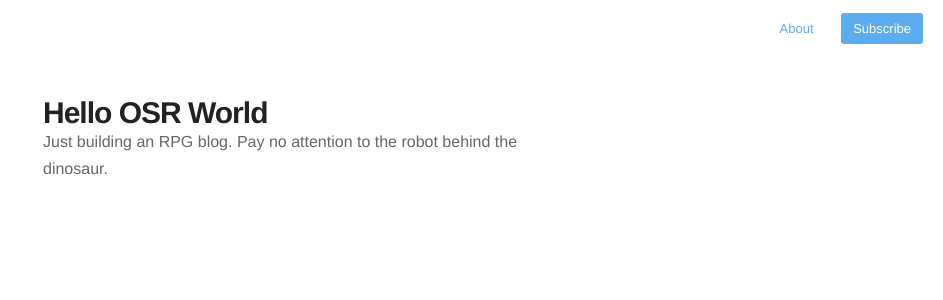
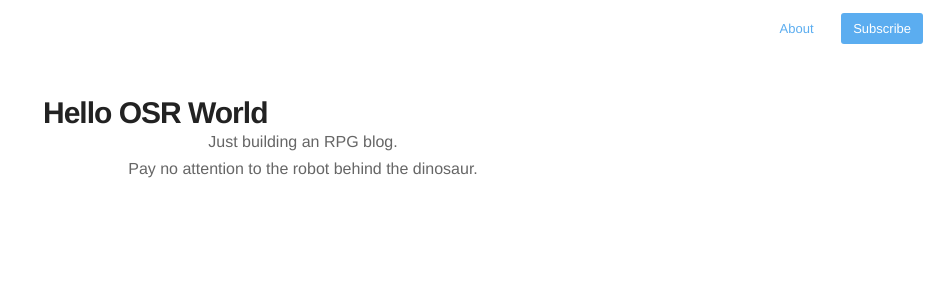
Before and after one commit to FantasyRobotFighter/fantasyrobotfighter.github.io, a Jekyll site: the page built from index.html, in a window 1280 px wide. Shown: the top 300 px of the page, without its empty margins (337-1280 px from the left). Built offline with Jekyll 4.4.1, drawn with Linux system fonts in a browser that asks for light colours; nearby versions of some CDN libraries; the list of posts is cut into pages by our own code.

Commit message:
Update index.html

```diff
--- a/index.html
+++ b/index.html
@@ -3,5 +3,5 @@ layout: default
 ---
 <body>
 <h1>Hello OSR World</h1>
-<p>Just building an RPG blog. Pay no attention to the robot behind the dinosaur.</p>
+<p align="center">Just building an RPG blog.<br />Pay no attention to the robot behind the dinosaur.</p>
 </body>
```
